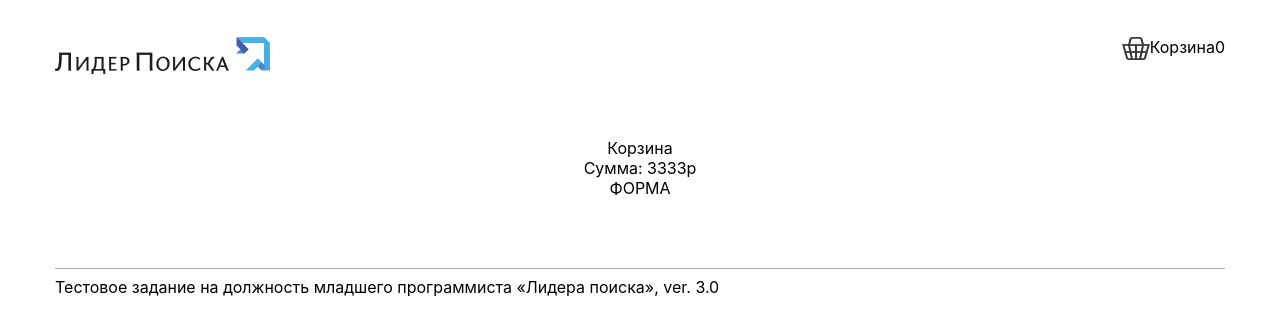
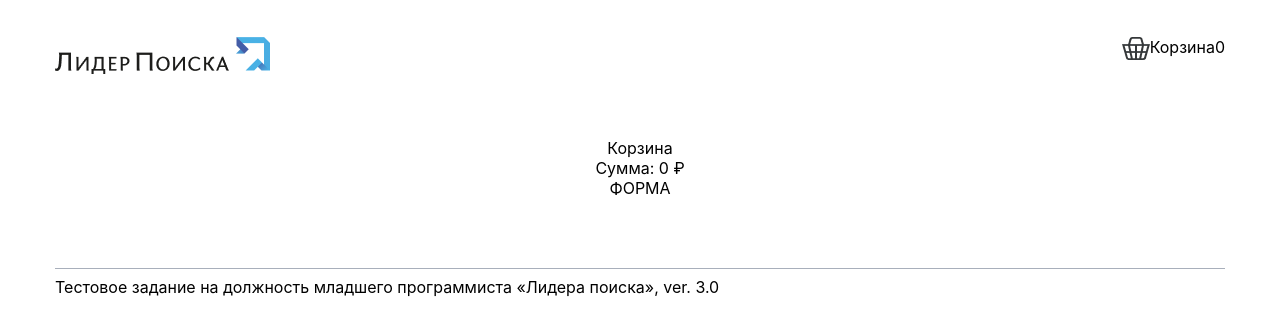
Before and after one commit to deniSwd/shop-with-order, a React (Create React App) app: page /cartPage in a window 1280 px wide. Shown: the top 336 px of the page. Built offline with nearby package versions, Linux system fonts and the light colour scheme.

Commit message:
24.07.2022 deniSwd was added logic for total price in cart

```diff
--- a/src/App.module.scss
+++ b/src/App.module.scss
@@ -1,8 +1,5 @@
 .app {
-  display: flex;
-  flex-direction: column;
-  align-items: center;
-  justify-content: center;
   height: 100%;
-  width: 100%;
+  width: 1170px;
+  margin: 0 auto;
 }
--- a/src/App.tsx
+++ b/src/App.tsx
@@ -16,9 +16,7 @@ const App: FC = () => {
   return (
     <div className={s.app}>
       <Header/>
-      <div>
         {errorMessage.length > 0 ? <Error message={errorMessage}/> :  <RoutesPage />}
-      </div>
       <Footer />
     </div>
   );
--- a/src/components/RoutesPage.tsx
+++ b/src/components/RoutesPage.tsx
@@ -3,13 +3,11 @@ import {Route, Routes} from "react-router-dom";
 import {CartPage} from "./cartPage/CartPage";
 import {MainPage} from "./mainPage/MainPage";
 
-export const RoutesPage:FC =()=>{
-  return(
-    <div>
-      <Routes>
-        <Route path='/' element={<MainPage/>}/>
-        <Route path='/cartPage' element={<CartPage/>}/>
-      </Routes>
-    </div>
+export const RoutesPage: FC = () => {
+  return (
+    <Routes>
+      <Route path='/' element={<MainPage/>}/>
+      <Route path='/cartPage' element={<CartPage/>}/>
+    </Routes>
   )
 }
--- a/src/components/cartPage/CartPage.module.scss
+++ b/src/components/cartPage/CartPage.module.scss
@@ -3,5 +3,4 @@
   flex-direction: column;
   align-items: center;
   max-width: 1170px;
-  width: 100%;
 }
--- a/src/components/cartPage/CartPage.tsx
+++ b/src/components/cartPage/CartPage.tsx
@@ -3,17 +3,19 @@ import {useAppSelector} from "../../store/hooks"
 import {selectCart} from "../../store/mainSlice"
 import {ProductType} from "../../MainTypes"
 import {ProductInCart} from "./productInCart/ProductInCart"
-import  s from './CartPage.module.scss'
+import s from './CartPage.module.scss'
 
 export const CartPage: FC = () => {
   const cart = useAppSelector(selectCart)
+
+  const totalPrice = () => {
+    return cart.reduce((sum, product) => sum + Number(product.price), 0)
+  }
   return (
     <div className={s.cartPage}>
       <div>Корзина</div>
-      <div>
-        {cart.map((product: ProductType, i) => <ProductInCart key={i} product={product}/>)}
-      </div>
-      <div>Сумма: 3333р</div>
+      {cart.map((product: ProductType, i) => <ProductInCart key={i} product={product}/>)}
+      <div>Сумма: {totalPrice()} ₽</div>
       <div>ФОРМА</div>
     </div>
   )
--- a/src/components/cartPage/productInCart/ProductInCart.tsx
+++ b/src/components/cartPage/productInCart/ProductInCart.tsx
@@ -17,7 +17,7 @@ export const ProductInCart:FC<ProductInCartProps> =({product}) =>{
       </div>
       <div>{product.name}</div>
       <div>counter</div>
-      <div>{product.price}</div>
+      <div>{product.price} ₽</div>
       <button onClick={()=>dispatch(deleteProductFromCart(product.id)) }>X</button>
     </div>
   )
--- a/src/components/mainPage/productBox/ProductBox.tsx
+++ b/src/components/mainPage/productBox/ProductBox.tsx
@@ -19,7 +19,7 @@ export const Product:FC<ProductProps> =({product})=> {
         {product.name}
       </div>
       <div>
-        {product.price}
+        {product.price}  ₽
       </div>
       <div>
         <button onClick={()=>dispatch(addProductInCart(product.id))}>Добавить в корзину</button>
```
Also changed, not shown: public/products.json (+16 -16 lines).
